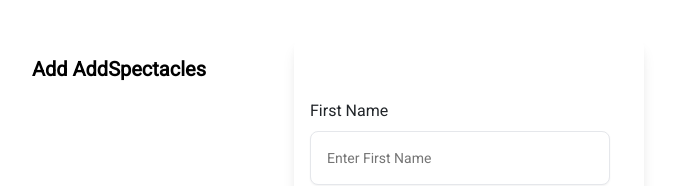
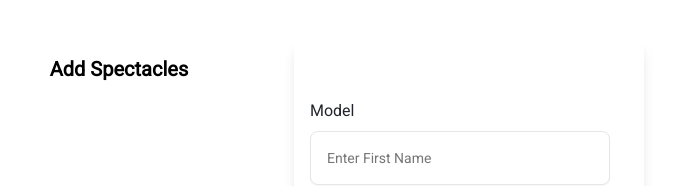
Before and after one commit to AbhishekPeiris/eYeCAREopticals, a React (Create React App) app in the folder frontend/: page /addspectacles in a window 1280 px wide. Shown: the part 105-291 px from the top of the page, without its empty margins (256-929 px from the left). Built offline with nearby package versions, Linux system fonts and the light colour scheme.

Commit message:
Update AddSpectacles.js

```diff
--- a/frontend/src/screens/AddSpectacles.js
+++ b/frontend/src/screens/AddSpectacles.js
@@ -8,10 +8,10 @@ function AddSpectacles() {
       <br/><br/><br/><br/>
     <div className="content">
     <form class="form mb-5 mt-5">
-       <p class="form-title">Add AddSpectacles</p>
+       <p class="form-title">Add Spectacles</p>
 
         <div class="input-container">
-          <lable>First Name</lable>
+          <lable>Model</lable>
           <input type="text" placeholder="Enter First Name "/>
         </div>
 
```
